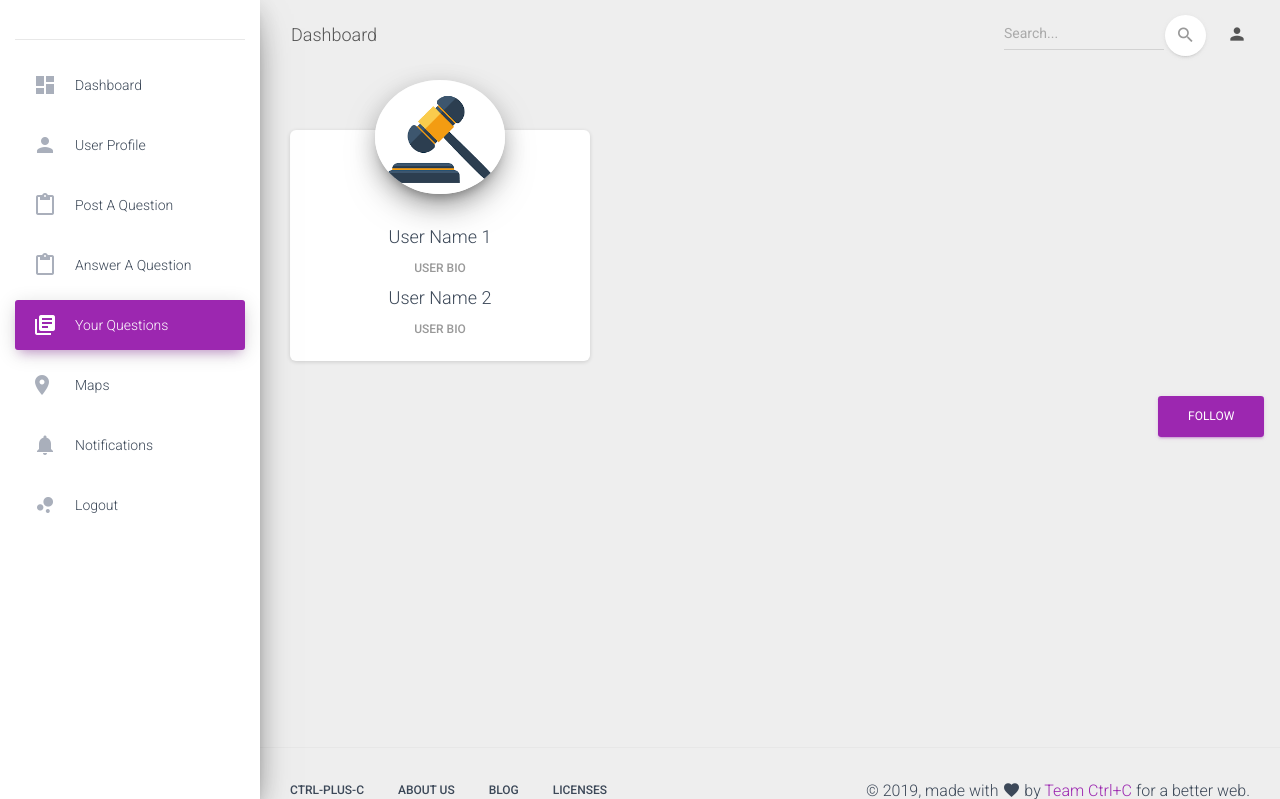
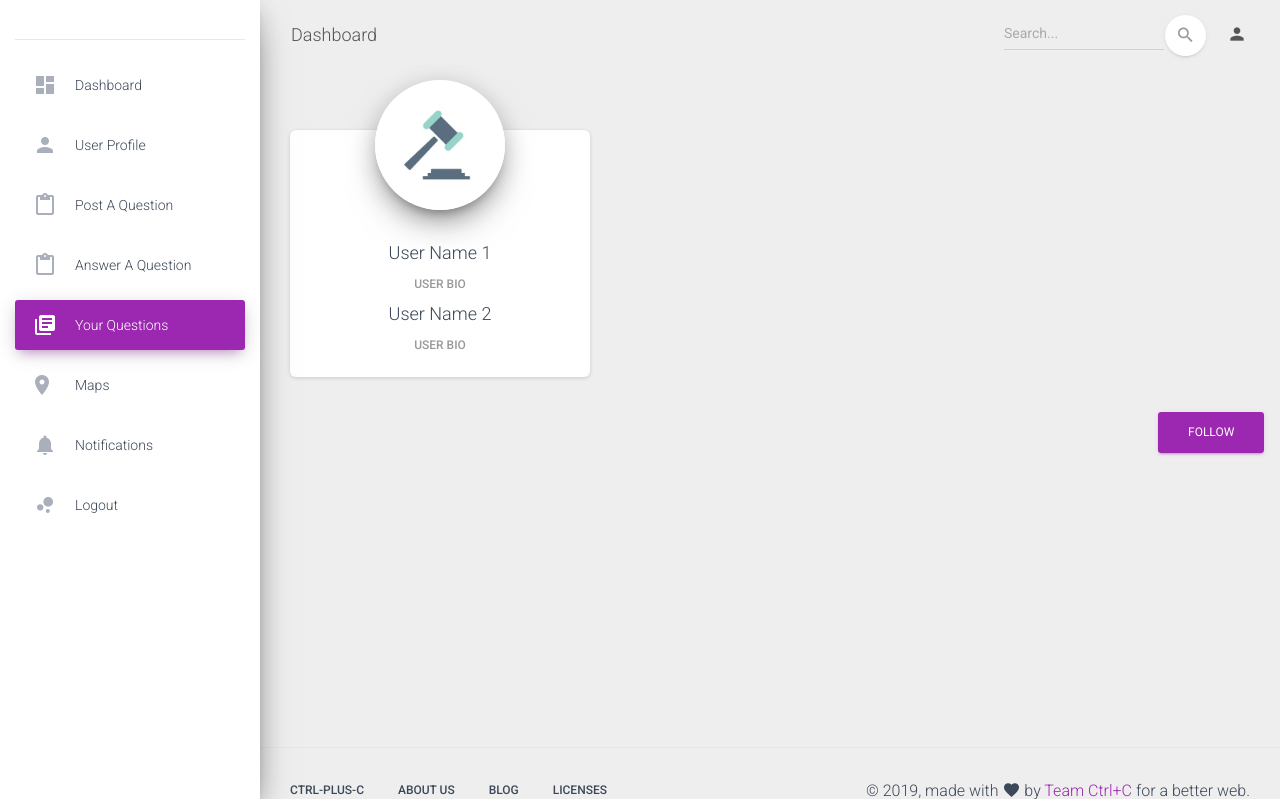
Before and after one commit to Ctrl-plus-C/Athena-42, a Django app: page /listedquestion in a window 1280 px wide. Shown: the top 799 px of the page. Run offline with Django 3.2, Linux system fonts and the light colour scheme; the visitor is signed in with stand-in values (Sample User, id 1); data that the repository does not hold is empty; some libraries are stand-ins or nearby versions.

Commit message:
change gavel

```diff
--- a/education/templates/education/listedquestion.html
+++ b/education/templates/education/listedquestion.html
@@ -111,7 +111,7 @@
                         <div class="card card-profile">
                             <div class="card-avatar">
                                 <a href="#pablo">
-                                    <img class="img" src="{% static 'images/images.png' %}" />
+                                    <img class="img" src="{% static 'images/images.jpg' %}" />
                                 </a>
                             </div>
                             <div class="card-body">
```
Also changed, not shown: education/static/images/images.jpg (added), education/static/images/images.png (deleted).
